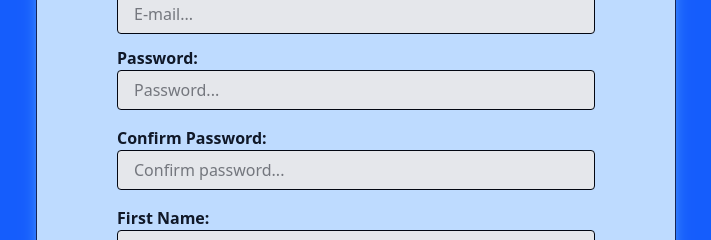
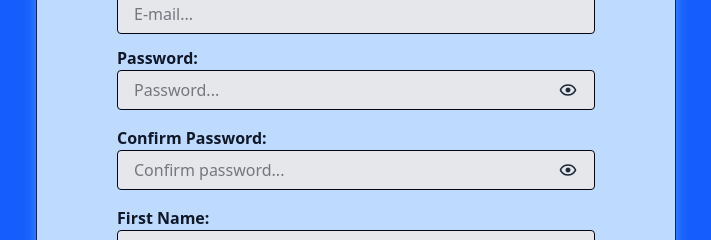
Before and after one commit to MihaiS-git/JobMatcher-client, a React app: page /register in a window 1280 px wide. Shown: the part 210-450 px from the top of the page, without its empty margins (284-995 px from the left). Built offline with nearby package versions, Linux system fonts and the light colour scheme; no server answers; the HTML template or start-up script is replaced by a standard one.

Commit message:
add show password feature on registration page

```diff
--- a/src/pages/auth/RegistrationPage.tsx
+++ b/src/pages/auth/RegistrationPage.tsx
@@ -10,6 +10,7 @@ import {
 import { useRef, useState } from "react";
 import { parseApiError } from "../../utils/parseApiError";
 import LoadingSpinner from "../../components/LoadingSpinner";
+import { BiHide, BiShow } from "react-icons/bi";
 
 const RegistrationPage = () => {
   const emailInputRef = useRef<HTMLInputElement>(null);
@@ -23,6 +24,8 @@ const RegistrationPage = () => {
   const [confirmPassword, setConfirmPassword] = useState("");
   const [firstName, setFirstName] = useState("");
   const [lastName, setLastName] = useState("");
+  const [showPassword, setShowPassword] = useState(false);
+  const [showConfirmPassword, setShowConfirmPassword] = useState(false);
   const navigate = useNavigate();
   const [register, { isLoading }] = useRegisterMutation();
   const [errors, setErrors] = useState<{
@@ -184,34 +187,50 @@ const RegistrationPage = () => {
             >
               Password:
             </label>
+            <div className="flex items-center w-full bg-gray-200 text-gray-950 rounded-sm border border-gray-950 h-10 px-4">
               <input
                 id="password"
-            type="password"
+                type={showPassword ? "text" : "password"}
                 name="password"
                 value={password}
-            className="bg-gray-200 text-gray-950 p-4 w-full rounded-sm border border-gray-950 text-sm xl:text-base h-10"
+                className="flex-1 bg-transparent outline-none text-sm xl:text-base"
                 placeholder="Password..."
                 onChange={(e) => {
                   setPassword(e.target.value);
+                  setApiError(null);
                   setErrors((prev) => ({ ...prev, password: null }));
                 }}
                 onBlur={() => {
                   const passwordError = validatePassword(password);
                   setErrors((prev) => ({ ...prev, password: passwordError }));
                 }}
-            autoComplete="new-password"
                 aria-invalid={!!errors.password}
                 aria-describedby={
-              errors.confirmPassword ? "password-error" : undefined
+                  errors.password ? "password-error" : undefined
                 }
                 aria-required="true"
                 ref={passwordInputRef}
                 disabled={isLoading}
+                autoComplete="new-password"
               />
+              <button
+                type="button"
+                onClick={() => setShowPassword((prev) => !prev)}
+                className="ml-2 text-sm text-gray-800"
+                aria-label={showPassword ? "Hide password" : "Show password"}
+              >
+                {showPassword ? (
+                  <BiHide className="w-5 h-5" />
+                ) : (
+                  <BiShow className="w-5 h-5" />
+                )}
+              </button>
+            </div>
           </div>
           {errors?.password && (
             <p
               id="password-error"
+              role="alert"
               className="text-red-600 dark:text-red-400 text-xs px-16 mt-0.25 mb-2"
             >
               {errors.password}
@@ -225,15 +244,17 @@ const RegistrationPage = () => {
             >
               Confirm Password:
             </label>
+            <div className="flex items-center w-full bg-gray-200 text-gray-950 rounded-sm border border-gray-950 h-10 px-4">
               <input
                 id="confirmPassword"
-            type="password"
+                type={showConfirmPassword ? "text" : "password"}
                 name="confirmPassword"
                 value={confirmPassword}
-            className="bg-gray-200 text-gray-950 p-4 w-full rounded-sm border border-gray-950 text-sm xl:text-base h-10"
+                className="flex-1 bg-transparent outline-none text-sm xl:text-base"
                 placeholder="Confirm password..."
                 onChange={(e) => {
                   setConfirmPassword(e.target.value);
+                  setApiError(null);
                   setErrors((prev) => ({ ...prev, confirmPassword: null }));
                 }}
                 onBlur={() => {
@@ -253,7 +274,21 @@ const RegistrationPage = () => {
                 aria-required="true"
                 ref={confirmPasswordInputRef}
                 disabled={isLoading}
+                autoComplete="new-password"
               />
+              <button
+                type="button"
+                onClick={() => setShowConfirmPassword((prev) => !prev)}
+                className="ml-2 text-sm text-gray-800"
+                aria-label={showConfirmPassword ? "Hide confirm password" : "Show confirm password"}
+              >
+                {showConfirmPassword ? (
+                  <BiHide className="w-5 h-5" />
+                ) : (
+                  <BiShow className="w-5 h-5" />
+                )}
+              </button>
+            </div>
           </div>
           {errors?.confirmPassword && (
             <p
@@ -288,7 +323,9 @@ const RegistrationPage = () => {
               }}
               autoComplete="given-name"
               aria-invalid={!!errors.firstName}
-            aria-describedby={errors.firstName ? "first-name-error" : undefined}
+              aria-describedby={
+                errors.firstName ? "first-name-error" : undefined
+              }
               aria-required="true"
               ref={firstNameInputRef}
               disabled={isLoading}
```
Lines whose indentation alone changed are shown as unchanged.
